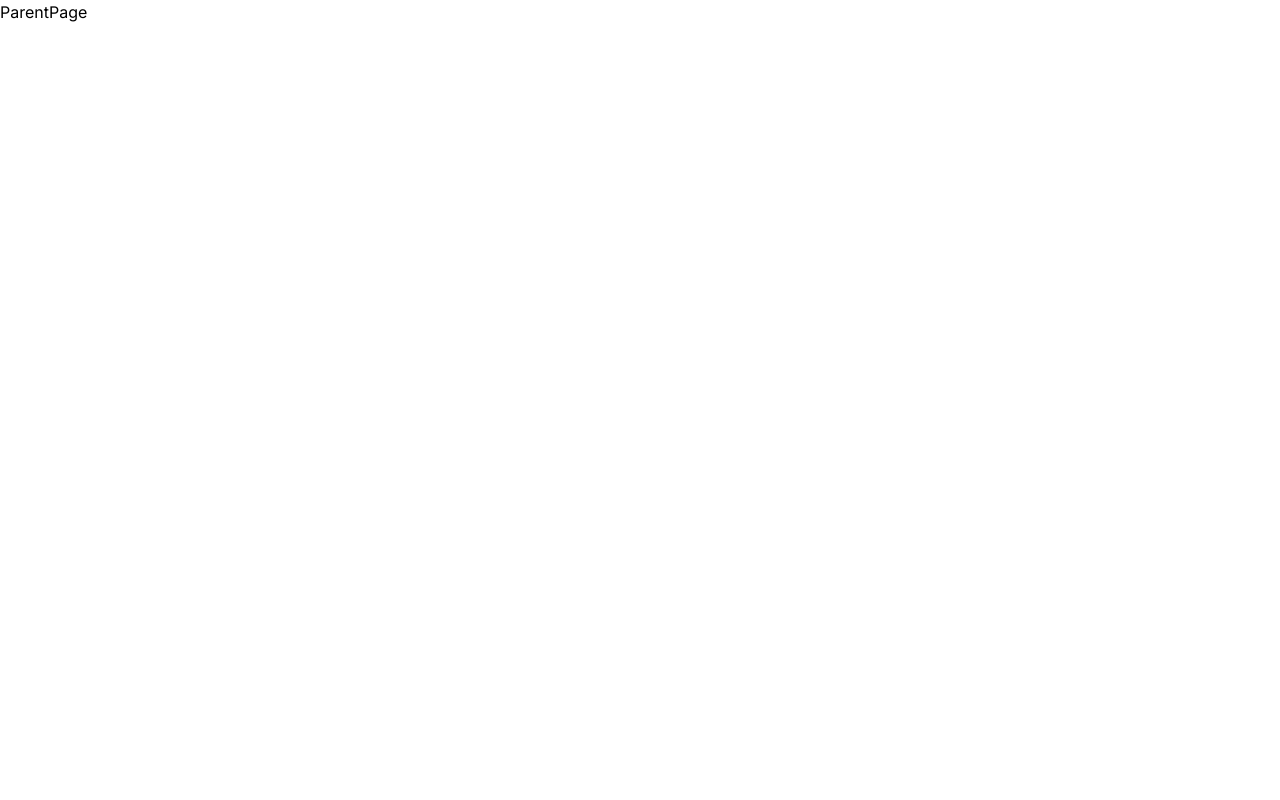
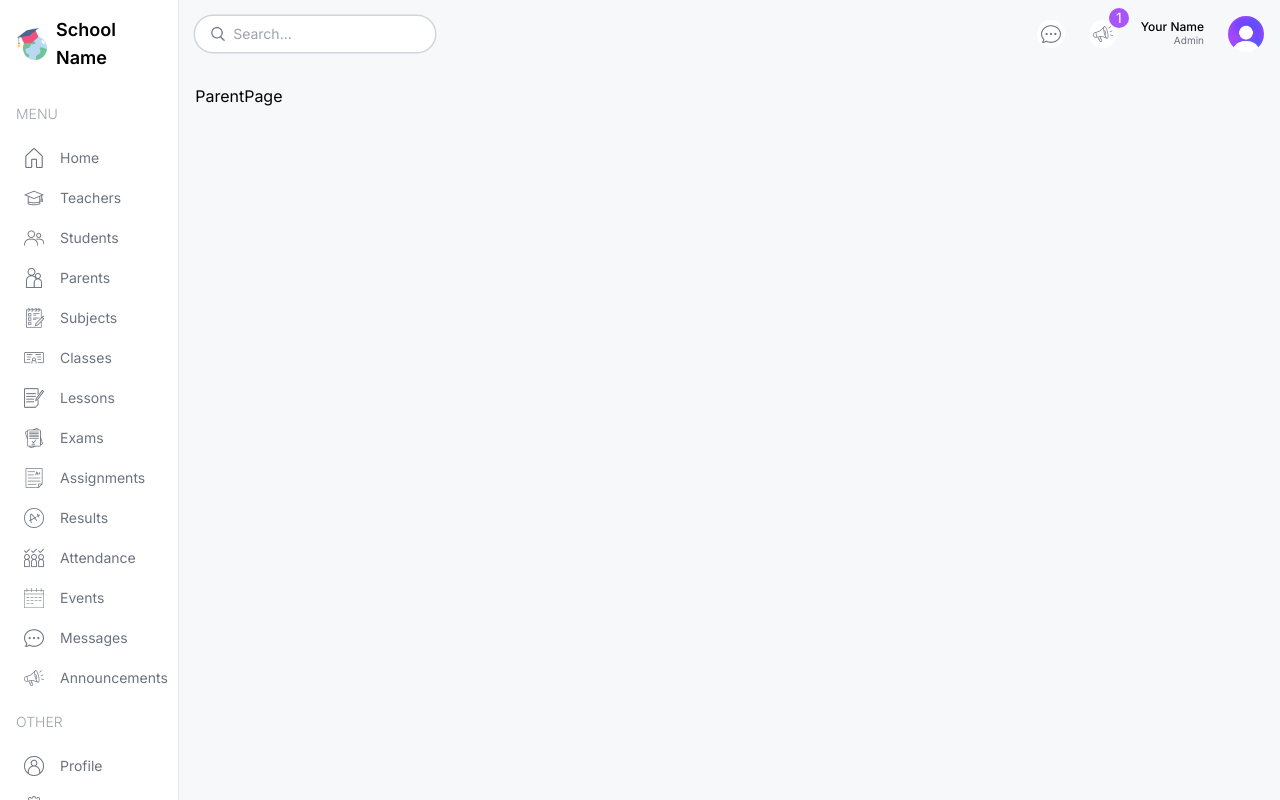
Before and after one commit to I-amManish/Learning-Management, a Next.js app: page /parent in a window 1280 px wide. Built offline with nearby package versions, Linux system fonts and the light colour scheme.

Commit message:
feat: update admin dashboard layout; add Navbar, Menu, UserCards, and CountChart components

```diff
--- a/package.json
+++ b/package.json
@@ -12,7 +12,7 @@
     "next": "^14.2.28",
     "react": "^18",
     "react-dom": "^18",
-    "recharts": "^2.15.2"
+    "recharts": "^2.15.3"
   },
   "devDependencies": {
     "@types/node": "^20",
--- a/src/app/(dashboard)/admin/page.tsx
+++ b/src/app/(dashboard)/admin/page.tsx
@@ -1,43 +1,25 @@
-"use client"; // Add this if you're not using dynamic imports
+import UserCards from "@/components/UserCards";
 
-import AttendanceChart from "@/components/AttendanceChart";
-import CountChart from "@/components/CountChart";
-import UserCards from "@/components/UserCards";
 
 const AdminPage = () => {
   return (
     <div className="p-4 flex gap-4 flex-col md:flex-row">
-      {/* LEFT SIDE */}
-      <div className="w-full lg:w-2/3 flex flex-col gap-8">
-        {/* USER CARDS */}
-        <div className="flex gap-4 justify-between flex-wrap">
-          <UserCards type="students" />
-          <UserCards type="teachers" />
-          <UserCards type="parent" />
-          <UserCards type="staff" />
-        </div>
-
-        {/* MIDDLE CHARTS */}
-        <div className="flex gap-4 flex-col lg:flex-row">
-          <div className="w-full lg:w-1/3 h-[450px]">
-            <CountChart />
-          </div>
-          <div className="w-full lg:w-2/3 h-[450px]">
-            <AttendanceChart />
-          </div>
-        </div>
-
-        {/* BOTTOM PLACEHOLDER */}
-        {/* <div className="h-[200px] bg-gray-100 rounded-lg">More charts coming soon...</div> */}
+      {/* LEFT */}
+      <div className="w-full lg:w-2/3">
+      {/* USER CARDS */}
+      <div className="flex justify-between gap-4 flex-wrap">
+        <UserCards type="student"/>
+        <UserCards type="teacher"/>
+        <UserCards type="parent"/>
+        <UserCards type="staff"/>
+      </div>
       </div>
 
-      {/* RIGHT SIDE */}
-      <div className="w-full lg:w-1/3">
-        {/* Add your sidebar or extra widgets here */}
-        r
-      </div>
+      {/* RIGHT */}
+
+      <div className="w-full lg:w-1/3">R</div>
     </div>
-  );
-};
+  )
+}
 
 export default AdminPage;
--- /dev/null
+++ b/src/app/(dashboard)/layout.tsx
@@ -0,0 +1,44 @@
+import Menu from "@/components/Menu";
+import Navbar from "@/components/Navbar";
+import Image from "next/image";
+import Link from "next/link";
+export default function DashboardLayout({
+  children,
+}: {
+  children: React.ReactNode;
+}) {
+
+  return (
+    <>
+
+      <div className="h-screen flex overflow-hidden">
+        {/* Sidebar */}
+        <div className="w-[14%] md:w-[8%] lg:w-[16%] xl:w-[14%] bg-white border-r overflow-y-auto">
+          <Link
+            href="/"
+            className="flex items-center justify-center gap-2 lg:justify-start p-4"
+            aria-label="Go to homepage"
+          >
+            <Image
+              src="/logo.png"
+              alt="School Logo"
+              width={32}
+              height={32}
+              className="min-w-[32px]"
+            />
+            <span className="hidden lg:block font-semibold text-lg">
+              School Name
+            </span>
+          </Link>
+          <Menu />
+        </div>
+
+        {/* Main Content */}
+        <div className="w-[86%] md:w-[92%] lg:w-[84%] xl:w-[86%] bg-[#F7F8FA] overflow-y-auto">
+          <Navbar />
+          <div className="p-4">{children}</div>
+        </div>
+      </div>
+    </>
+  );
+}
--- /dev/null
+++ b/src/components/CountCharts.tsx
@@ -0,0 +1,75 @@
+import React, { PureComponent } from 'react';
+import { RadialBarChart, RadialBar, Legend, ResponsiveContainer } from 'recharts';
+
+const data = [
+  {
+    name: '18-24',
+    uv: 31.47,
+    pv: 2400,
+    fill: '#8884d8',
+  },
+  {
+    name: '25-29',
+    uv: 26.69,
+    pv: 4567,
+    fill: '#83a6ed',
+  },
+  {
+    name: '30-34',
+    uv: 15.69,
+    pv: 1398,
+    fill: '#8dd1e1',
+  },
+  {
+    name: '35-39',
+    uv: 8.22,
+    pv: 9800,
+    fill: '#82ca9d',
+  },
+  {
+    name: '40-49',
+    uv: 8.63,
+    pv: 3908,
+    fill: '#a4de6c',
+  },
+  {
+    name: '50+',
+    uv: 2.63,
+    pv: 4800,
+    fill: '#d0ed57',
+  },
+  {
+    name: 'unknow',
+    uv: 6.67,
+    pv: 4800,
+    fill: '#ffc658',
+  },
+];
+
+const style = {
+  top: '50%',
+  right: 0,
+  transform: 'translate(0, -50%)',
+  lineHeight: '24px',
+};
+
+export default class Example extends PureComponent {
+  static demoUrl = 'https://codesandbox.io/p/sandbox/simple-radial-bar-chart-gnwjjg';
+
+  render() {
+    return (
+      <ResponsiveContainer width="100%" height="100%">
+        <RadialBarChart cx="50%" cy="50%" innerRadius="10%" outerRadius="80%" barSize={10} data={data}>
+          <RadialBar
+            minAngle={15}
+            label={{ position: 'insideStart', fill: '#fff' }}
+            background
+            clockWise
+            dataKey="uv"
+          />
+          <Legend iconSize={10} layout="vertical" verticalAlign="middle" wrapperStyle={style} />
+        </RadialBarChart>
+      </ResponsiveContainer>
+    );
+  }
+}
--- a/src/components/Menu.tsx
+++ b/src/components/Menu.tsx
@@ -1,5 +1,8 @@
 import Image from "next/image";
 import Link from "next/link";
+
+// TODO: Pass user role here to filter visible items
+const userRole = "admin"; // Just for demo — replace with actual logic
 
 const menuItems = [
   {
@@ -120,14 +123,16 @@
   return (
     <div className="mt-4 text-sm">
       {menuItems.map((section) => (
-        <div key={section.title} className="flex flex-col gap-2">
-          <span className="hidden lg:block text-gray-400 font-light my-4">{section.title}</span>
+        <div key={section.title} className="flex flex-col gap-2 mb-4 ml-0 lg:ml-4">
+          <span className="hidden lg:block text-gray-400 font-light">{section.title}</span>
           <div className="mt-2 flex flex-col gap-1">
-            {section.items.map((item) => (
+            {section.items
+              .filter((item) => item.visible.includes(userRole)) // Optional: Role filter
+              .map((item) => (
                 <Link
                   href={item.href}
                   key={item.label}
-                className="flex items-center justify-center lg:justify-start gap-4 text-gray-500 py-2"
+                  className="flex items-center justify-center lg:justify-start gap-4 text-gray-500 py-2 px-2 rounded-md hover:bg-gray-100 transition-colors duration-200"
                 >
                   <Image src={item.icon} alt={item.label} width={20} height={20} />
                   <span className="hidden lg:block">{item.label}</span>
--- /dev/null
+++ b/src/components/Navbar.tsx
@@ -0,0 +1,49 @@
+import Image from "next/image";
+
+const Navbar = () => {
+  return (
+    <div className="flex items-center justify-between p-4">
+      {/* search bar */}
+      <div className="hidden md:flex items-center gap-2 text-sm rounded-full ring-[1.5px] ring-gray-300 bg-white px-4 py-2 shadow-sm">
+        <Image src="/search.png" alt="search" width={14} height={14} />
+        <input
+          type="text"
+          placeholder="Search..."
+          className="w-[200px] outline-none focus:ring-0 bg-transparent"
+        />
+      </div>
+
+      {/* ICONS AND USER */}
+      <div className="flex items-center gap-6 justify-end w-full">
+        <div className="bg-white rounded-full w-7 h-7 flex items-center justify-center cursor-pointer">
+          <Image src="/message.png" alt="message" width={20} height={20} />
+        </div>
+        <div className="bg-white rounded-full w-7 h-7 flex items-center justify-center cursor-pointer relative">
+          <Image
+            src="/announcement.png"
+            alt="announcement"
+            width={20}
+            height={20}
+          />
+          <div className="absolute -top-3 -right-3 w-5 h-5 flex items-center justify-center bg-purple-500 text-white rounded-full text-sm">
+            1
+          </div>
+        </div>
+        <div className="flex flex-col">
+          <span className="text-xs leading-3 font-medium">Your Name</span>
+          <span className="text-[10px] text-gray-500 text-right">Admin</span>
+        </div>
+
+        <Image
+          src="/avatar.png"
+          alt="avatar"
+          width={36}
+          height={36}
+          className="rounded-full"
+        />
+      </div>
+    </div>
+  );
+};
+
+export default Navbar;
--- /dev/null
+++ b/src/components/UserCards.tsx
@@ -0,0 +1,17 @@
+import Image from "next/image"
+
+const UserCards = ({type}: {type:string}) => {
+  return (
+    <div className="rounded-2xl odd:bg-myPurple even:bg-myYellow
+    p-4 flex-1 min-w-[130px]">
+        <div className="flex justify-between items-center">
+            <span className="text-[10px] bg-white py-1 rounded-full text-green-600">2025/26</span>
+            <Image src="/more.png" alt="" width={20} height={20} className="" />
+        </div>
+        <h1 className="text-2xl font-semibold my-4">1234</h1>
+        <h2 className="capitalize text-sm font-medium text-gray-500">{type}</h2>
+    </div>
+  )
+}
+
+export default UserCards
```
Also changed, not shown: 1 other file (tests, documents, lock files or other folders). Lines whose indentation alone changed are shown as unchanged.
